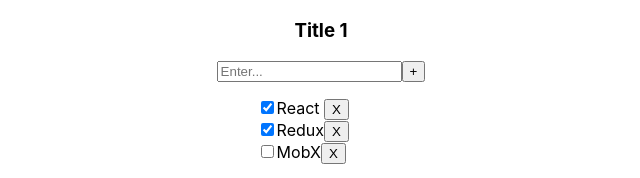
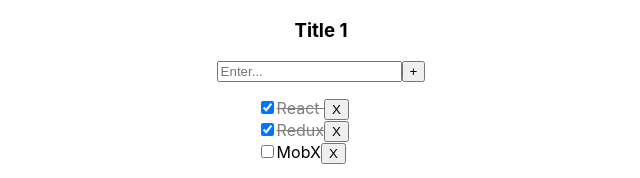
Before and after one commit to beniwbogdan/ToDoDim, a React (Create React App) app: page / in a window 1280 px wide. Shown: the top 178 px of the page, without its empty margins (319-959 px from the left). Built offline with nearby package versions, Linux system fonts and the light colour scheme.

Commit message:
#04  text-decoration: line-through for completed

```diff
--- a/src/App.css
+++ b/src/App.css
@@ -29,3 +29,9 @@
     background-color: green;
     border:1px solid green
 }
+
+.is-done{
+    opacity: 0.5;
+    text-decoration: line-through
+    ;
+}
--- a/src/ToDoList.tsx
+++ b/src/ToDoList.tsx
@@ -74,10 +74,11 @@
                         return (
                             <li key={w.id}>
                                 <input
+
                                     type="checkbox"
                                     checked={w.isDone}
                                     onChange={onChangeHandler} />
-                                <span>{w.spanTitle}</span>
+                                <span className={w.isDone ? "is-done" : ""}>{w.spanTitle}</span>
                                 <button onClick={onClickHandler}>X</button>
                             </li>
                         );
```
